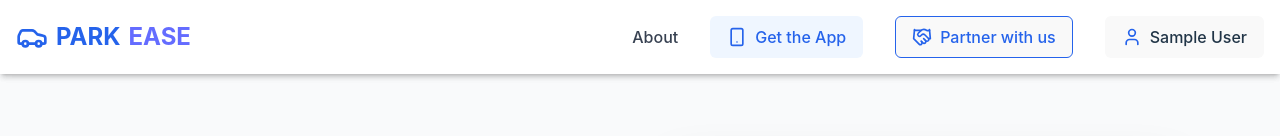
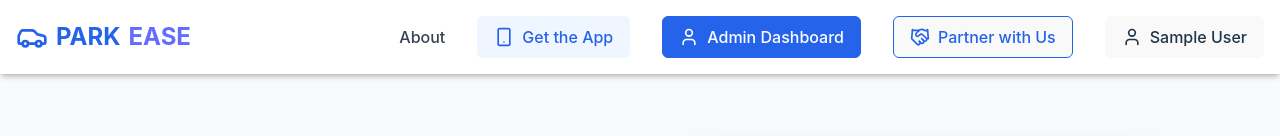
Before and after one commit to tejaskarade100/smart-parking, a React (Vite) app in the folder client/: page / in a window 1280 px wide. Shown: the top 136 px of the page. Built offline with nearby package versions, Linux system fonts and the light colour scheme; sample sign-in values are in the browser's storage; grey boxes are pictures that could not be loaded.

Commit message:
Now User and Admin, both can login Successfully

```diff
--- a/client/src/components/Header.jsx
+++ b/client/src/components/Header.jsx
@@ -9,7 +9,7 @@ import { Smartphone, User, LogIn, Car, Handshake } from 'lucide-react';
 function Header() {
   const [showLoginModal, setShowLoginModal] = useState(false);
   const [showProfileModal, setShowProfileModal] = useState(false);
-  const { isAuthenticated, user, logout } = useAuth();
+  const { isAuthenticated, user, isAdmin } = useAuth();
   const navigate = useNavigate();
 
   const handleAccountClick = () => {
@@ -22,6 +22,10 @@ function Header() {
 
   const handlePartnerClick = () => {
     navigate('/parking-categories');
+  };
+
+  const handleAdminDashboardClick = () => {
+    navigate('/admin/dashboard');
   };
 
   const headerVariants = {
@@ -96,6 +100,20 @@ function Header() {
               <span>Get the App</span>
             </motion.button>
 
+            {isAdmin && (
+              <motion.button
+                onClick={handleAdminDashboardClick}
+                className="inline-flex items-center space-x-2 px-4 py-2 border border-blue-600 bg-blue-600 text-white rounded-md hover:bg-blue-700 transition-colors duration-200"
+                variants={buttonVariants}
+                initial="initial"
+                whileHover="hover"
+                whileTap="tap"
+              >
+                <User className="w-5 h-5" />
+                <span>Admin Dashboard</span>
+              </motion.button>
+            )}
+
             <motion.button
               onClick={handlePartnerClick}
               className="inline-flex items-center space-x-2 px-4 py-2 border border-blue-600 text-blue-600 rounded-md hover:bg-blue-50 transition-colors duration-200"
@@ -105,36 +123,29 @@ function Header() {
               whileTap="tap"
             >
               <Handshake className="w-5 h-5" />
-              <span>Partner with us</span>
+              <span>Partner with Us</span>
             </motion.button>
 
-            <AnimatePresence>
-              {isAuthenticated ? (
             <motion.button
               onClick={handleAccountClick}
-                  className="inline-flex items-center space-x-2 px-4 py-2 hover:bg-gray-50 rounded-md transition-colors duration-200"
+              className="inline-flex items-center space-x-2 px-4 py-2 border rounded-md hover:bg-gray-50 transition-colors duration-200"
               variants={buttonVariants}
               initial="initial"
               whileHover="hover"
               whileTap="tap"
             >
-                  <User className="w-5 h-5 text-blue-600" />
-                  <span>{user?.name || 'My Profile'}</span>
-                </motion.button>
+              {isAuthenticated ? (
+                <>
+                  <User className="w-5 h-5" />
+                  <span>{user?.name || 'Account'}</span>
+                </>
               ) : (
-                <motion.button
-                  onClick={handleAccountClick}
-                  className="inline-flex items-center space-x-2 px-4 py-2 bg-blue-600 text-white rounded-md hover:bg-blue-700 transition-colors duration-200"
-                  variants={buttonVariants}
-                  initial="initial"
-                  whileHover="hover"
-                  whileTap="tap"
-                >
+                <>
                   <LogIn className="w-5 h-5" />
                   <span>Login</span>
+                </>
+              )}
             </motion.button>
-              )}
-            </AnimatePresence>
           </nav>
         </div>
       </motion.header>
@@ -143,6 +154,9 @@ function Header() {
         {showLoginModal && (
           <LoginPage onClose={() => setShowLoginModal(false)} />
         )}
+      </AnimatePresence>
+
+      <AnimatePresence>
         {showProfileModal && (
           <Profile onClose={() => setShowProfileModal(false)} />
         )}
--- a/client/src/context/AuthContext.jsx
+++ b/client/src/context/AuthContext.jsx
@@ -5,13 +5,16 @@ const AuthContext = createContext(null);
 export const AuthProvider = ({ children }) => {
   const [user, setUser] = useState(null);
   const [isAuthenticated, setIsAuthenticated] = useState(false);
+  const [isAdmin, setIsAdmin] = useState(false);
 
   useEffect(() => {
     // Check for stored user data on component mount
     const storedUser = localStorage.getItem('user');
     if (storedUser) {
-      setUser(JSON.parse(storedUser));
+      const userData = JSON.parse(storedUser);
+      setUser(userData);
       setIsAuthenticated(true);
+      setIsAdmin(userData.isAdmin || false);
     }
   }, []);
 
@@ -22,12 +25,21 @@ export const AuthProvider = ({ children }) => {
       sessionStorage.clear(); // Clear all sessionStorage data
       setUser(null);
       setIsAuthenticated(false);
+      setIsAdmin(false);
       resolve();
     });
   };
 
   return (
-    <AuthContext.Provider value={{ user, setUser, isAuthenticated, setIsAuthenticated, logout }}>
+    <AuthContext.Provider value={{
+      user,
+      setUser,
+      isAuthenticated,
+      setIsAuthenticated,
+      isAdmin,
+      setIsAdmin,
+      logout
+    }}>
       {children}
     </AuthContext.Provider>
   );
--- a/client/src/pages/LoginPage.jsx
+++ b/client/src/pages/LoginPage.jsx
@@ -6,6 +6,7 @@ import api from '../api/axios';
 
 const LoginPage = ({ onClose }) => {
   const [isLogin, setIsLogin] = useState(true);
+  const [isAdminLogin, setIsAdminLogin] = useState(false);
   const [email, setEmail] = useState('');
   const [password, setPassword] = useState('');
   const [name, setName] = useState('');
@@ -13,7 +14,7 @@ const LoginPage = ({ onClose }) => {
   const [successMessage, setSuccessMessage] = useState('');
   const [showPassword, setShowPassword] = useState(false);
   const [isLoading, setIsLoading] = useState(false);
-  const { setUser, setIsAuthenticated } = useAuth();
+  const { setUser, setIsAuthenticated, setIsAdmin } = useAuth();
 
   const handleSubmit = async (e) => {
     e.preventDefault();
@@ -23,17 +24,27 @@ const LoginPage = ({ onClose }) => {
 
     try {
       if (isLogin) {
-        const response = await api.post('/auth/login', { email, password });
+        const response = await api.post('/auth/login', {
+          email,
+          password,
+          isAdmin: isAdminLogin
+        });
+
         if (response.data && response.data.token) {
           localStorage.setItem('token', response.data.token);
           setUser(response.data);
           setIsAuthenticated(true);
+          setIsAdmin(response.data.isAdmin);
           localStorage.setItem("user", JSON.stringify(response.data));
           onClose && onClose();
         } else {
           setError('Invalid response from server');
         }
       } else {
+        if (isAdminLogin) {
+          setError('Admin registration is not allowed here. Please use the admin registration form.');
+          return;
+        }
         const response = await api.post('/auth/register', { name, email, password });
         if (response.data && response.data._id) {
           setIsLogin(true);
@@ -79,6 +90,32 @@ const LoginPage = ({ onClose }) => {
           {isLogin ? 'Welcome Back!' : 'Create Account'}
         </h2>
 
+        {/* Login Type Toggle */}
+        {isLogin && (
+          <div className="flex justify-center space-x-4 mb-6">
+            <button
+              onClick={() => setIsAdminLogin(false)}
+              className={`px-4 py-2 rounded-md transition-colors ${
+                !isAdminLogin
+                  ? 'bg-blue-600 text-white'
+                  : 'bg-gray-100 text-gray-600 hover:bg-gray-200'
+              }`}
+            >
+              User
+            </button>
+            <button
+              onClick={() => setIsAdminLogin(true)}
+              className={`px-4 py-2 rounded-md transition-colors ${
+                isAdminLogin
+                  ? 'bg-blue-600 text-white'
+                  : 'bg-gray-100 text-gray-600 hover:bg-gray-200'
+              }`}
+            >
+              Admin
+            </button>
+          </div>
+        )}
+
         {error && (
           <div className="mb-4 p-3 bg-red-100 text-red-700 rounded-md">
             {error}
@@ -92,7 +129,7 @@ const LoginPage = ({ onClose }) => {
         )}
 
         <form onSubmit={handleSubmit} className="space-y-4">
-          {!isLogin && (
+          {!isLogin && !isAdminLogin && (
             <div>
               <label className="block text-sm font-medium text-gray-700 mb-1">
                 Name
@@ -161,6 +198,7 @@ const LoginPage = ({ onClose }) => {
           </button>
         </form>
 
+        {!isAdminLogin && (
           <div className="mt-4 text-center">
             <button
               onClick={() => setIsLogin(!isLogin)}
@@ -169,6 +207,7 @@ const LoginPage = ({ onClose }) => {
               {isLogin ? "Don't have an account? Sign up" : 'Already have an account? Login'}
             </button>
           </div>
+        )}
       </motion.div>
     </motion.div>
   );
```
Also changed, not shown: 1 other file (tests, documents, lock files or other folders). Lines whose indentation alone changed are shown as unchanged.
